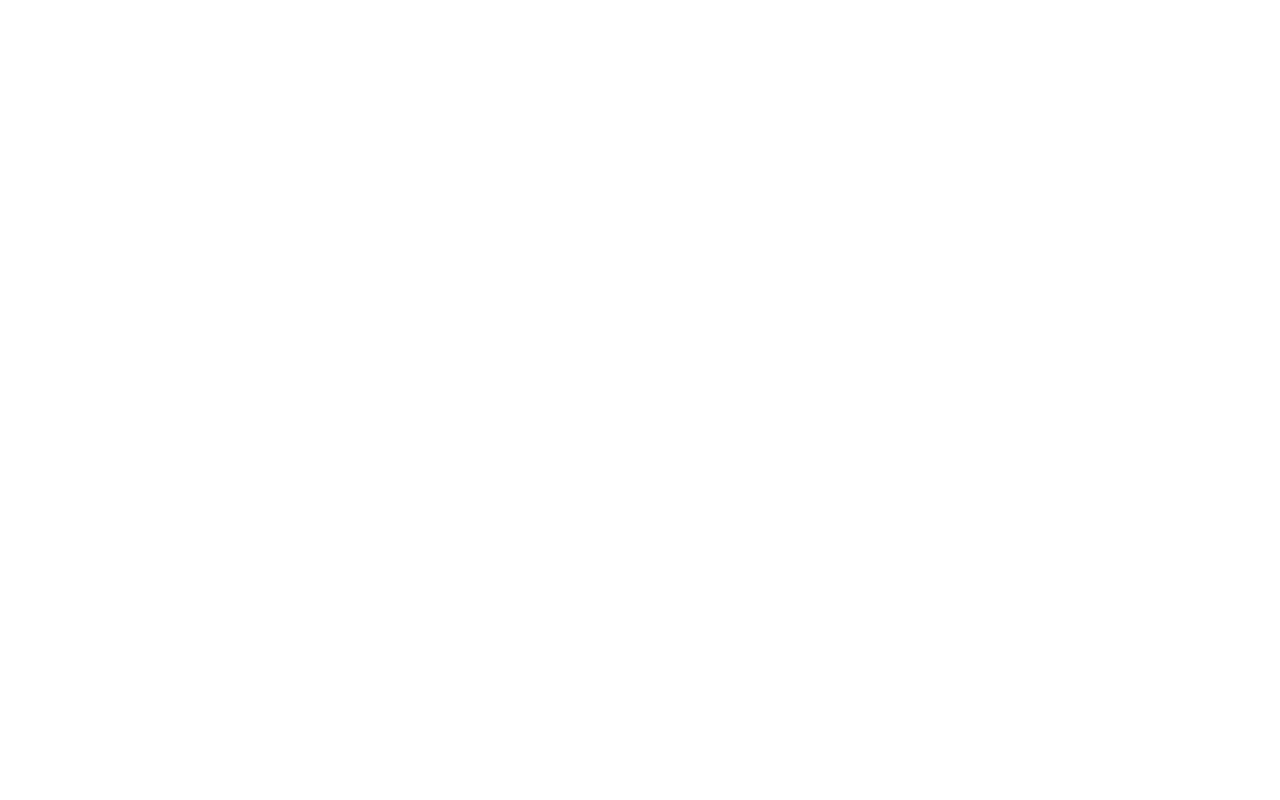
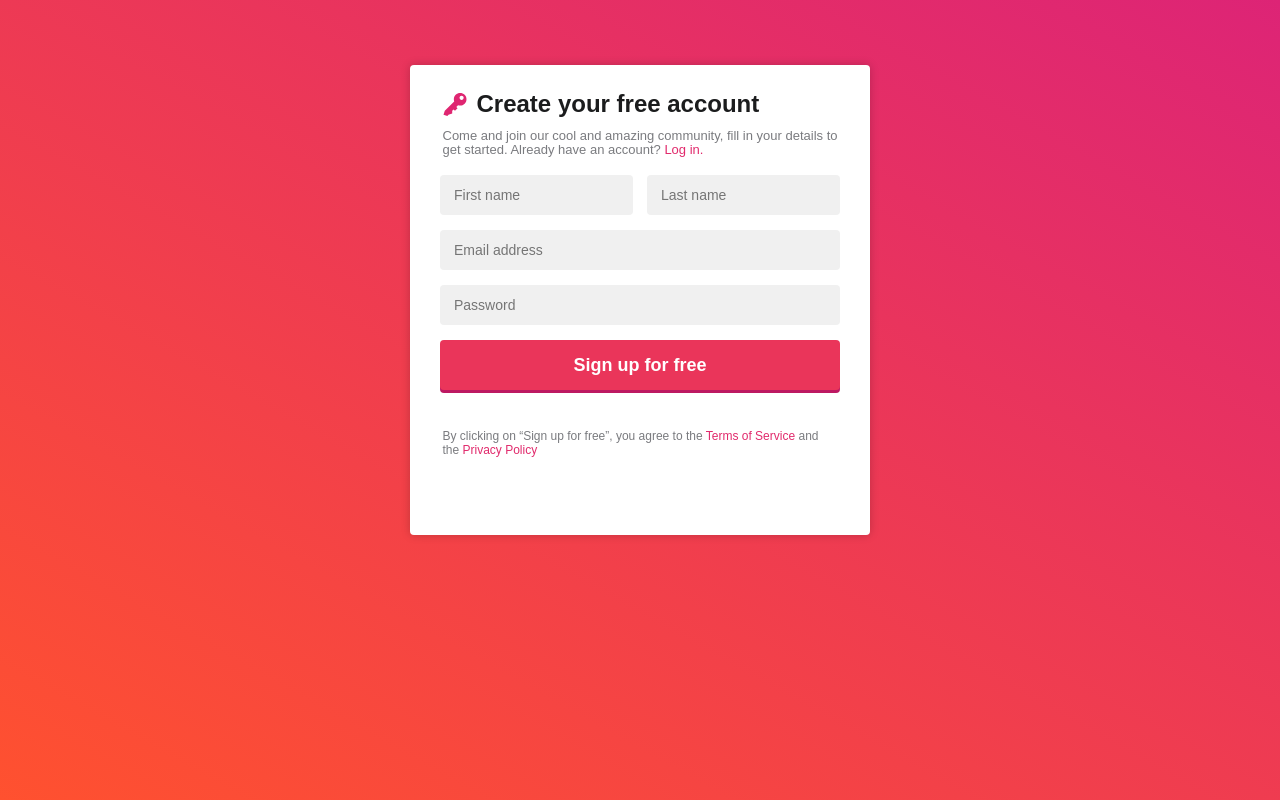
Before and after one commit to ba-krm-front-one/mezhenskyi-homework-14-daily-form, a plain HTML site: page index.html in a window 1280 px wide. Drawn offline with Linux system fonts and the light colour scheme.

Commit message:
add elements to index  and style

```diff
--- a/css/style.css
+++ b/css/style.css
@@ -4,8 +4,105 @@
 }
 html,
 body {
-    height: 100%;
+    min-height: 100%;
 }
 body {
+    background-image: linear-gradient(29deg, #ff512f 0%, #dd2476 100%);
+    font-family: Arial, sans-serif;
+}
+.ba-container {
+    width: 460px;
+    height: 470px;
+    box-shadow: 0 0 10px rgba(0, 0, 0, 0.2);
+    border-radius: 4px;
+    background-color: #ffffff;
+    margin: 65px auto;
+}
+.ba-header-content {
+    width: 395px;
+    margin: 0 auto;
+    padding-top: 27px;
+}
+.ba-header__logo {
+    width: 24px;
+    height: 24px;
+    float: left;
+    margin-right: 10px;
+}
+.ba-header__title {
+    width: 320px;
+    height: 22px;
+    color: #1b1c1d;
+    font-size: 24px;
+    font-weight: 700;
+    line-height: 24px;
+    margin: 0 0 15px 0;
+}
+.ba-header__text {
+    width: 395px;
+    height: 33px;
+    font-size: 13px;
+}
+.ba-text {
+    color: #7a7b7f;
+    font-weight: 400;
+    line-height: 14px;
+}
+.ba-link {
+    color: #e12a6c;
+    text-decoration: none;
+}
+.ba-form-content {
+    max-width: 400px;
+    min-width: 200px;
+    margin: 0 auto;
+}
+.ba-input__style {
+    width: 100%;
+    height: 40px;
+    border-radius: 4px;
+    background-color: #f0f0f0;
+    border: none;
+    color: #7a7b7f;
+    font-size: 14px;
+    font-weight: 400;
+    line-height: 14px;
+    margin-bottom: 15px;
+    padding-left: 14px;
+}
+.ba-flex-container {
+    display: flex;
+    max-width: 400px;
+    min-width: 200px;
+    flex-flow: row wrap;
+    justify-content: space-between;
+}
+.ba-flex__item {
+    max-width: 193px;
+    min-width: 100px;
+}
+.ba-form-button {
+    width: 400px;
+    height: 50px;
+    box-shadow: 0 3px 0 #bd1962;
+    border-radius: 4px;
+    background-color: #ea355a;
+    border: none;
+    margin-bottom: 27px;
+    color: #fff;
+    font-size: 18px;
+    font-weight: 700;
+    line-height: 18px;
+}
 
+
+.ba-footer-content {
+    width: 395px;
+    margin: 0 auto;
+    padding-bottom: 61px;
 }
+.ba-footer__text {
+    width: 384px;
+    height: 31px;
+    font-size: 12px;
+}
--- a/index.html
+++ b/index.html
@@ -7,8 +7,43 @@
     <link rel="stylesheet" href="css/normalize.css">
     <link rel="stylesheet" href="css/style.css">
 <body>
-    <main>
-
-    </main>
+    <div class="ba-container">
+        <header class="ba-header-content">
+            <img class="ba-header__logo" src="assets/sign-up-icon.svg" alt="key-icon">
+            <h1 class="ba-header__title">Create your free account</h1>
+            <p class="ba-header__text ba-text">Come and join our cool and amazing community, fill
+                in your details to get started. Already have an account?
+                <a class="ba-link" href="#">Log in.</a>
+            </p>
+        </header>
+        <main class="ba-main-content">
+            <form class="ba-form-content">
+                <div class="ba-flex-container">
+                    <div class="ba-flex__item">
+                        <label>
+                            <input class="ba-input ba-input__style" type="text" placeholder="First name">
+                        </label>
+                    </div>
+                    <div class="ba-flex__item">
+                        <label>
+                            <input class="ba-input ba-input__style" type="text" placeholder="Last name">
+                        </label>
+                    </div>
+                </div>
+                <label class="">
+                    <input class="ba-input ba-input__style" type="email" placeholder="Email address">
+                </label>
+                <label class="">
+                    <input class="ba-input ba-input__style" type="password" placeholder="Password">
+                </label>
+                <button class="ba-form-button" type="submit">Sign up for free</button>
+            </form>
+        </main>
+        <footer class="ba-footer-content">
+            <p class="ba-footer__text ba-text">By clicking on “Sign up for free”, you agree to the
+                <a class="ba-link" href="#">Terms of Service</a>
+                and the <a class="ba-link" href="#">Privacy Policy</a></p>
+        </footer>
+    </div>
 </body>
 </html>
```
Also changed, not shown: 1 other file.
